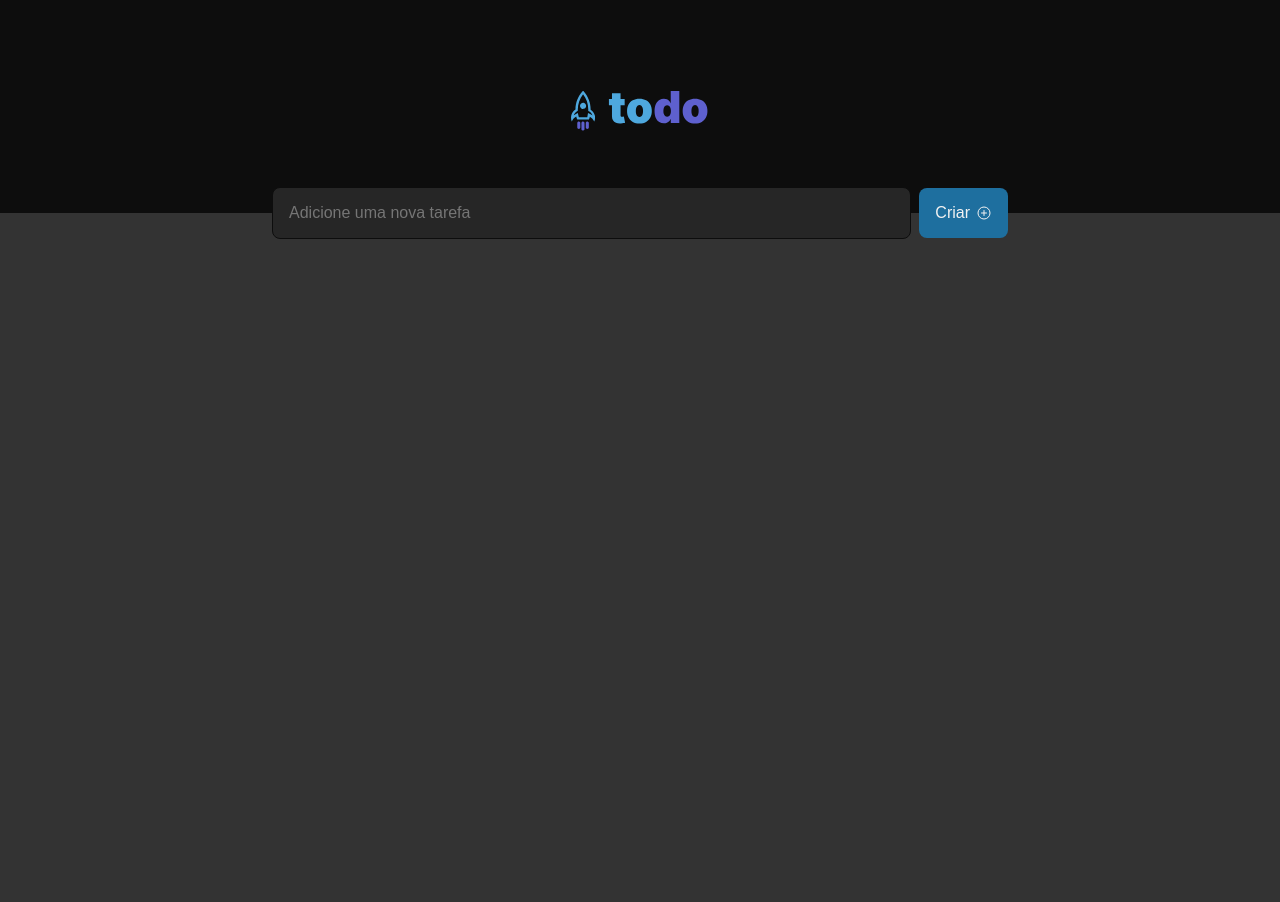
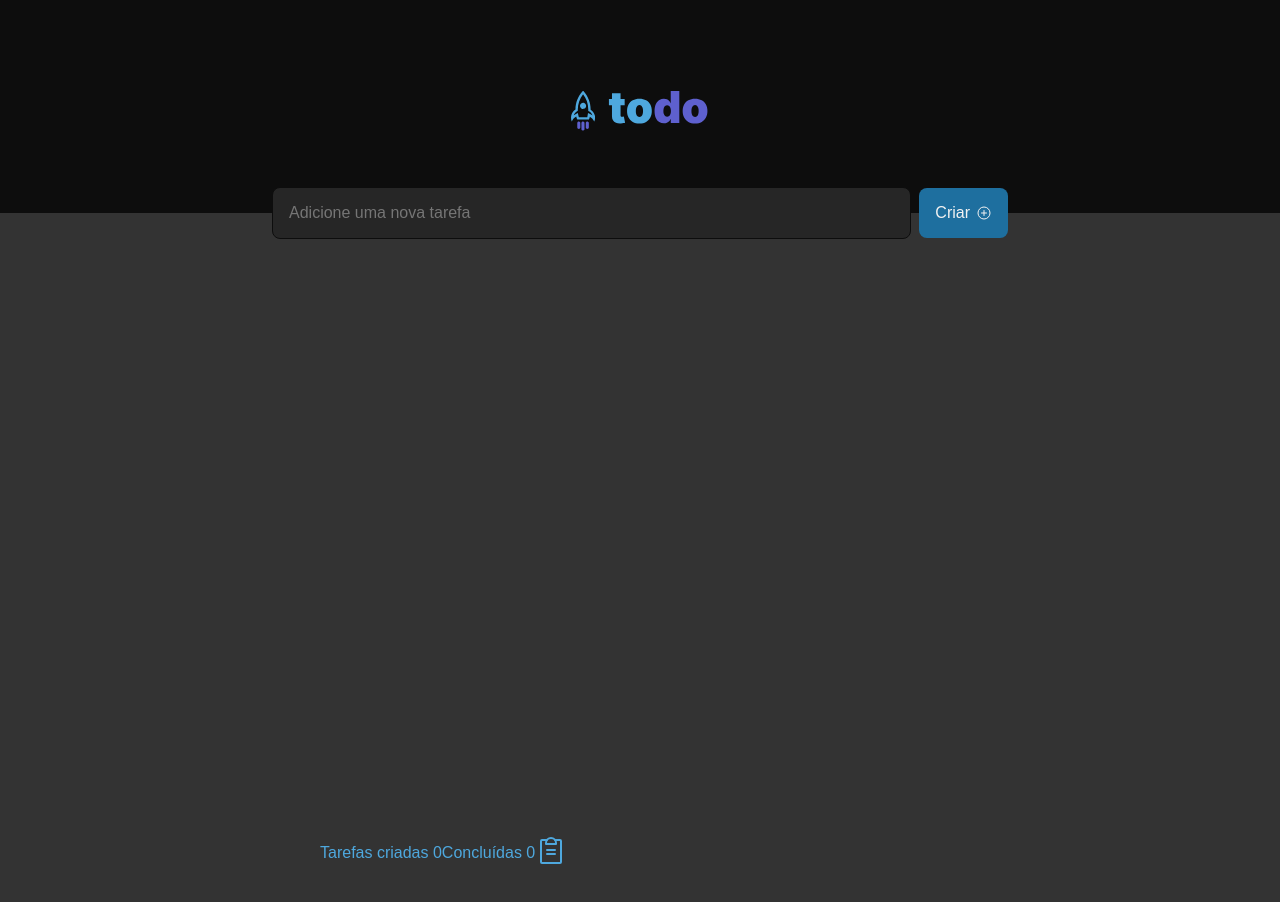
Before and after one commit to BacelarVitor/react-todo, a React (Vite) app: page / in a window 1280 px wide. Shown: the top 902 px of the page. Before the commit the page ends 800 px from the top, so only its background shows below. Built offline with nearby package versions, Linux system fonts and the light colour scheme.

Commit message:
start of list

```diff
--- a/src/App.module.css
+++ b/src/App.module.css
@@ -1,4 +1,6 @@
 .wrapper {
     display: flex;
     justify-content: center;
+    align-items: center;
+    height: 100vw;
 }
--- a/src/App.tsx
+++ b/src/App.tsx
@@ -2,6 +2,7 @@ import { Header } from './Header';
 import { Input } from './Input';
 import styles from './App.module.css';
 import './global.css'
+import { TodoList } from './TodoList';
 
 function App() {
 
@@ -10,6 +11,7 @@ function App() {
         <Header />
         <div className={styles.wrapper}>
           <Input />
+          <TodoList />
         </div>
       </>
   )
--- a/src/Input.tsx
+++ b/src/Input.tsx
@@ -12,7 +12,7 @@ export function Input() {
             <button
                 type="submit"
                 className={styles.button}>
-                    Criar {' '}
+                    Criar
                     <PlusCircle size={16} />
             </button>
         </form>
--- /dev/null
+++ b/src/TodoList.module.css
@@ -0,0 +1,12 @@
+.main {
+    display: flex;
+    align-items: center;
+    justify-content: start;
+    max-width: 40rem;
+    width: 100%;
+}
+
+.info {
+    display: flex;
+    justify-content: space-between;
+}
--- /dev/null
+++ b/src/TodoList.tsx
@@ -0,0 +1,18 @@
+import { ClipboardText } from 'phosphor-react'
+import styles from './TodoList.module.css'
+
+export function TodoList() {
+    return (
+        <div className={styles.main}>
+            <div className={styles.info}>
+                <p>Tarefas criadas <span>0</span></p>
+                <p>Concluídas <span>0</span></p>
+            </div>
+            <main>
+                <div>
+                    <ClipboardText size={32} />
+                </div>
+            </main>
+        </div>
+    )
+}
```
